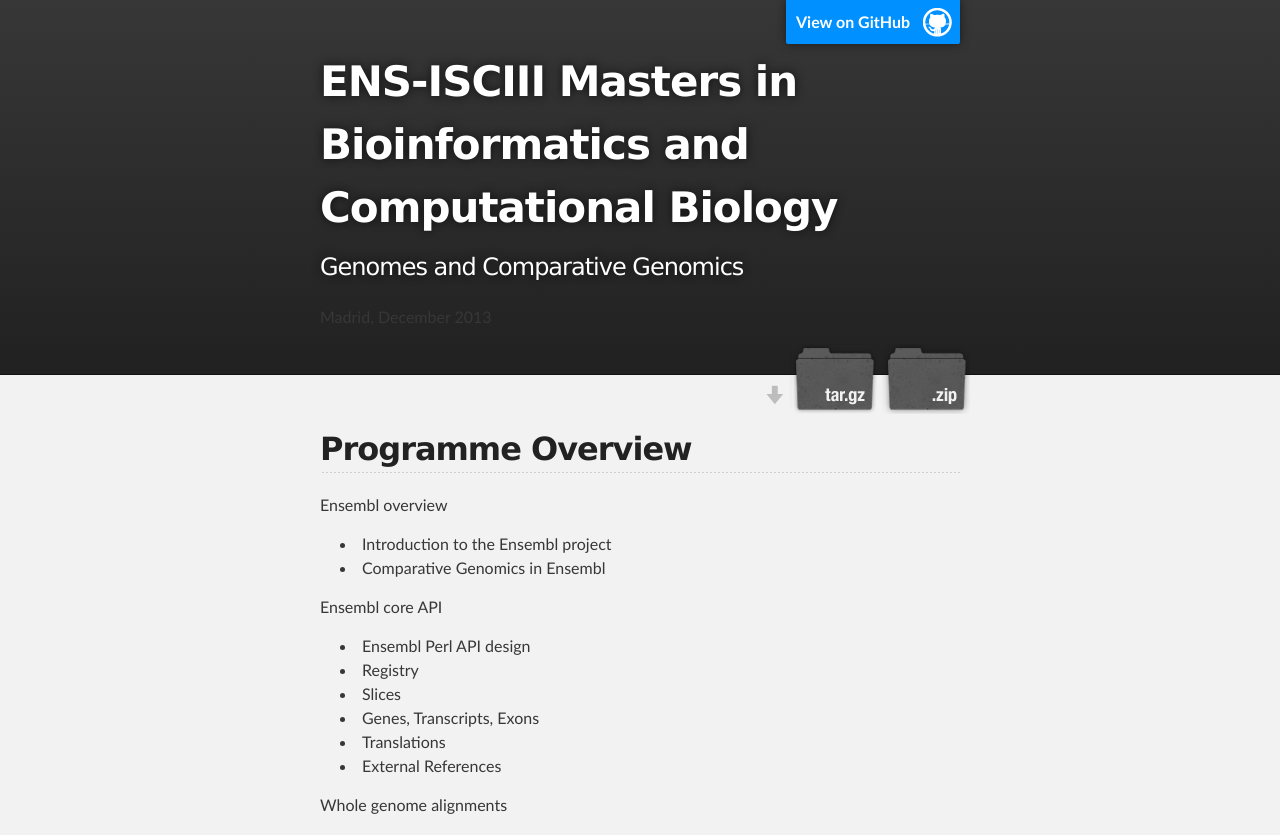
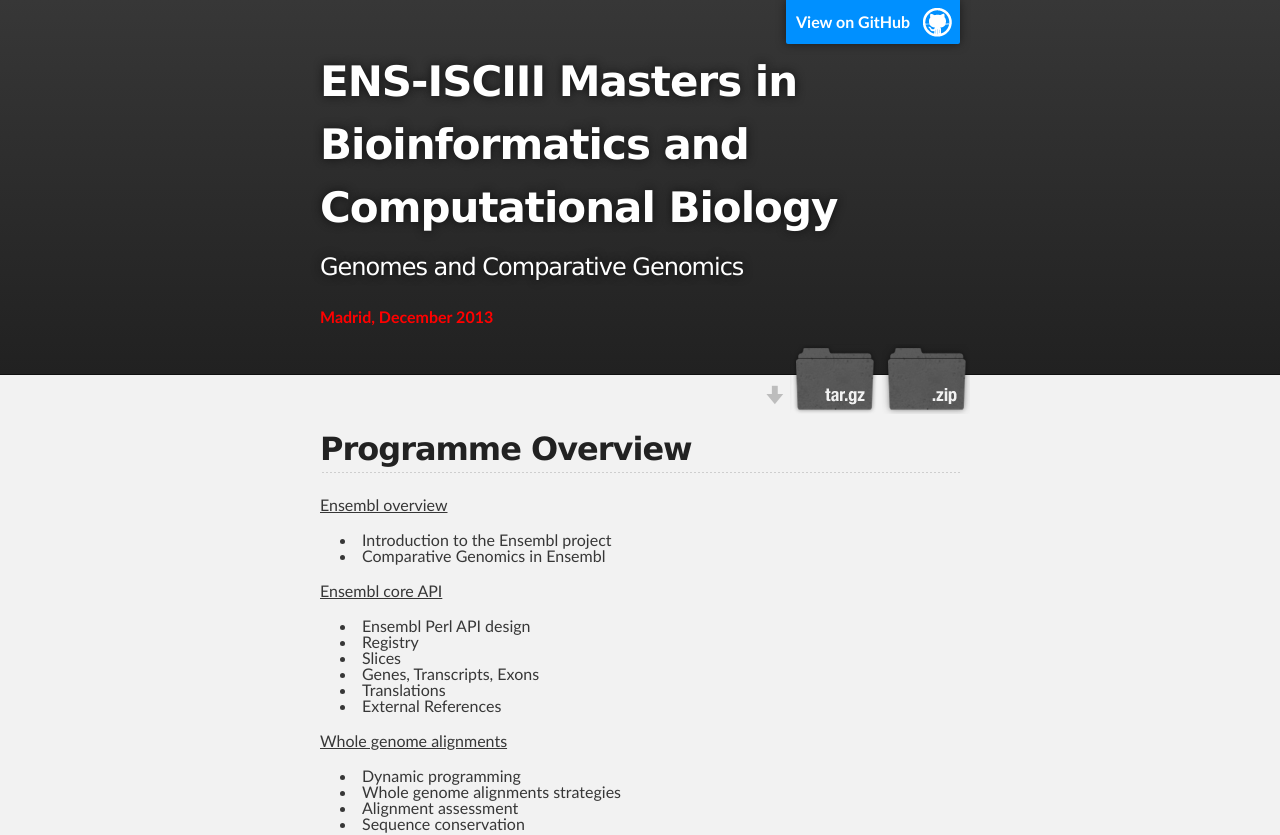
Before and after one commit to jherrero/EnsemblAPI_workshop, a plain HTML site: page 2013-12.Madrid/index.html in a window 1280 px wide. Shown: the top 835 px of the page. Drawn offline with Linux system fonts and the light colour scheme.

Commit message:
Couple tweaks

```diff
--- a/stylesheets/stylesheet.css
+++ b/stylesheets/stylesheet.css
@@ -56,6 +56,10 @@ body {
   font-family: 'Myriad Pro', Calibri, Helvetica, Arial, sans-serif;
   line-height: 1.5;
   -webkit-font-smoothing: antialiased;
+}
+
+li {
+  line-height: 1.0;
 }
 
 h1, h2, h3, h4, h5, h6 {
@@ -254,6 +258,15 @@ form {
   padding: 20px;
 }
 
+.red_bold {
+  color: #f00;
+  font-weight: 700;
+}
+
+.topic {
+  text-decoration:underline;
+}
+
 /*******************************************************************************
 Full-Width Styles
 *******************************************************************************/
```
